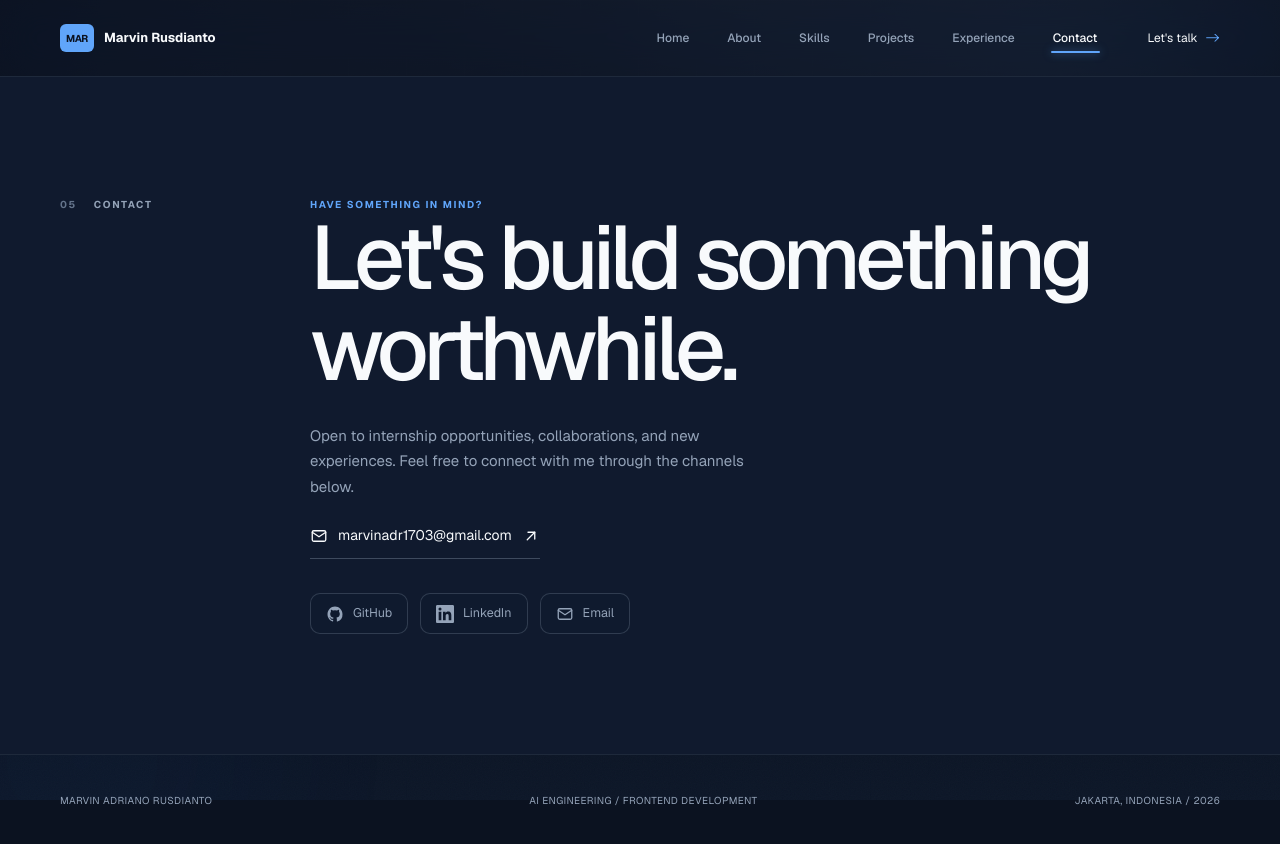
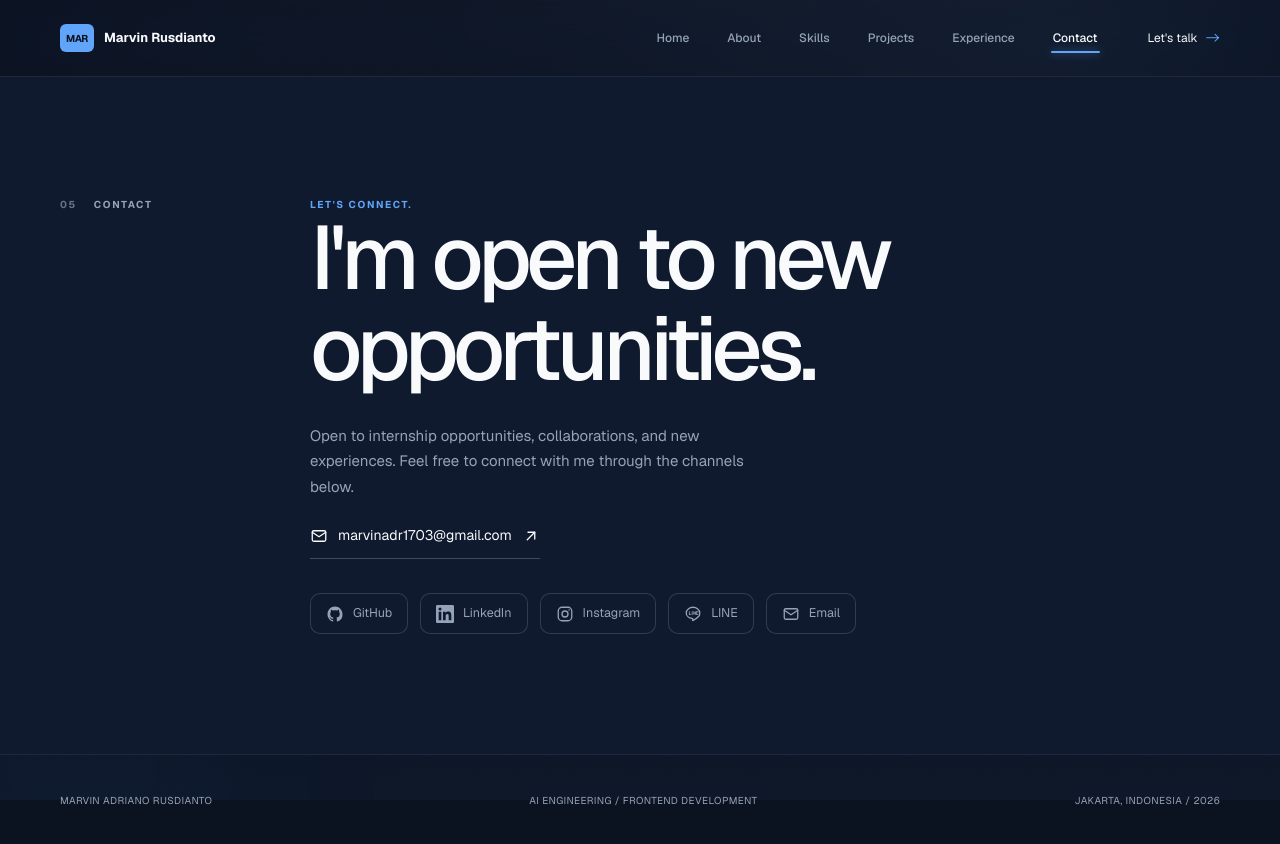
Before and after one commit to Vinn673/personal-portofolio, a Next.js app: page /contact in a window 1280 px wide. Built offline with nearby package versions, Linux system fonts and the light colour scheme.

Commit message:
update contact

```diff
--- a/src/app/contact/page.tsx
+++ b/src/app/contact/page.tsx
@@ -1,8 +1,25 @@
 import type { Metadata } from "next";
 import { profile } from "@/data/profile";
 import { publicFileExists } from "@/lib/assets";
-import { SocialLinks } from "@/components/SocialLinks";
-import { EmailIcon, DownloadIcon, ArrowUpRightIcon } from "@/components/icons";
+import {
+  GitHubIcon,
+  LinkedInIcon,
+  InstagramIcon,
+  LineIcon,
+  EmailIcon,
+  DownloadIcon,
+  ArrowUpRightIcon,
+} from "@/components/icons";
+
+// Contact-page social/contact channels. Kept local to this page so the shared
+// SocialLinks component (used on Home/About) stays unchanged.
+const contactLinks = [
+  { key: "github", href: "https://github.com/Vinn673", label: "GitHub", icon: <GitHubIcon />, external: true },
+  { key: "linkedin", href: "https://www.linkedin.com/in/marvin-adriano", label: "LinkedIn", icon: <LinkedInIcon />, external: true },
+  { key: "instagram", href: "https://www.instagram.com/marvin_adriano/", label: "Instagram", icon: <InstagramIcon />, external: true },
+  { key: "line", href: "https://line.me/ti/p/2DHJhFQivF", label: "LINE", icon: <LineIcon />, external: true },
+  { key: "email", href: "mailto:marvinadr1703@gmail.com", label: "Email", icon: <EmailIcon />, external: false },
+];
 
 export const metadata: Metadata = {
   title: "Contact",
@@ -20,9 +37,9 @@ export default function ContactPage() {
           <span>Contact</span>
         </div>
         <div data-reveal>
-          <p className="eyebrow">Have something in mind?</p>
+          <p className="eyebrow">Let&apos;s connect.</p>
           <h2 id="contact-title">
-            Let&apos;s build something worthwhile.
+            I&apos;m open to new opportunities.
           </h2>
           <p className="contact-intro">
             Open to internship opportunities, collaborations, and new
@@ -35,7 +52,26 @@ export default function ContactPage() {
             <ArrowUpRightIcon aria-hidden="true" />
           </a>
 
-          <SocialLinks variant="warm" className="contact-card" />
+          <div
+            className="icon-links contact-card"
+            aria-label="Social and contact links"
+          >
+            {contactLinks.map((link) => (
+              <a
+                key={link.key}
+                className="icon-link on-warm"
+                href={link.href}
+                aria-label={link.label}
+                title={link.label}
+                {...(link.external
+                  ? { target: "_blank", rel: "noreferrer" }
+                  : {})}
+              >
+                {link.icon}
+                <span>{link.label}</span>
+              </a>
+            ))}
+          </div>
 
           {cvAvailable ? (
             <div className="contact-card">
--- a/src/components/icons.tsx
+++ b/src/components/icons.tsx
@@ -47,6 +47,30 @@ export function EmailIcon({ title, ...props }: IconProps) {
       {title ? <title>{title}</title> : null}
       <rect x="3" y="5" width="18" height="14" rx="2" />
       <path d="m3 7 9 6 9-6" />
+    </svg>
+  );
+}
+
+export function InstagramIcon({ title, ...props }: IconProps) {
+  return (
+    <svg {...baseProps(title)} {...props}>
+      {title ? <title>{title}</title> : null}
+      <rect x="3" y="3" width="18" height="18" rx="5" />
+      <circle cx="12" cy="12" r="4" />
+      <circle cx="17.4" cy="6.6" r="1" fill="currentColor" stroke="none" />
+    </svg>
+  );
+}
+
+export function LineIcon({ title, ...props }: IconProps) {
+  return (
+    <svg {...baseProps(title)} {...props}>
+      {title ? <title>{title}</title> : null}
+      <path d="M21 10.5c0-4.14-4.15-7.5-9-7.5s-9 3.36-9 7.5c0 3.71 3.29 6.82 7.73 7.41.3.06.71.2.81.46.09.24.06.6.03.84 0 0-.11.65-.13.79-.04.24-.19.93.82.51 1.01-.43 5.42-3.19 7.4-5.47C20.4 14.63 21 12.67 21 10.5Z" />
+      <path
+        d="M7.2 8.9v3.6M9.4 12.5H7.2M11 8.9v3.6M13 8.9v3.6l2.4-3.6v3.6M16.9 8.9h1.9M16.9 12.5h1.9M16.9 8.9v3.6"
+        strokeWidth="1.1"
+      />
     </svg>
   );
 }
--- a/src/data/skills.ts
+++ b/src/data/skills.ts
@@ -12,18 +12,11 @@ export const skillCategories: SkillCategory[] = [
   },
   {
     title: "Libraries",
-    skills: [
-      "scikit-learn",
-      "Ultralytics YOLO",
-      "MediaPipe",
-      "OpenCV",
-      "NumPy",
-      "Pandas",
-    ],
+    skills: ["NumPy", "Pandas", "scikit-learn", "OpenCV", "MediaPipe"],
   },
   {
     title: "Frameworks",
-    skills: ["React", "Flask", "Streamlit", "Gradio"],
+    skills: ["React", "Flask", "Streamlit", "Gradio", "Ultralytics YOLO"],
   },
   {
     title: "Tools & Platforms",
```
